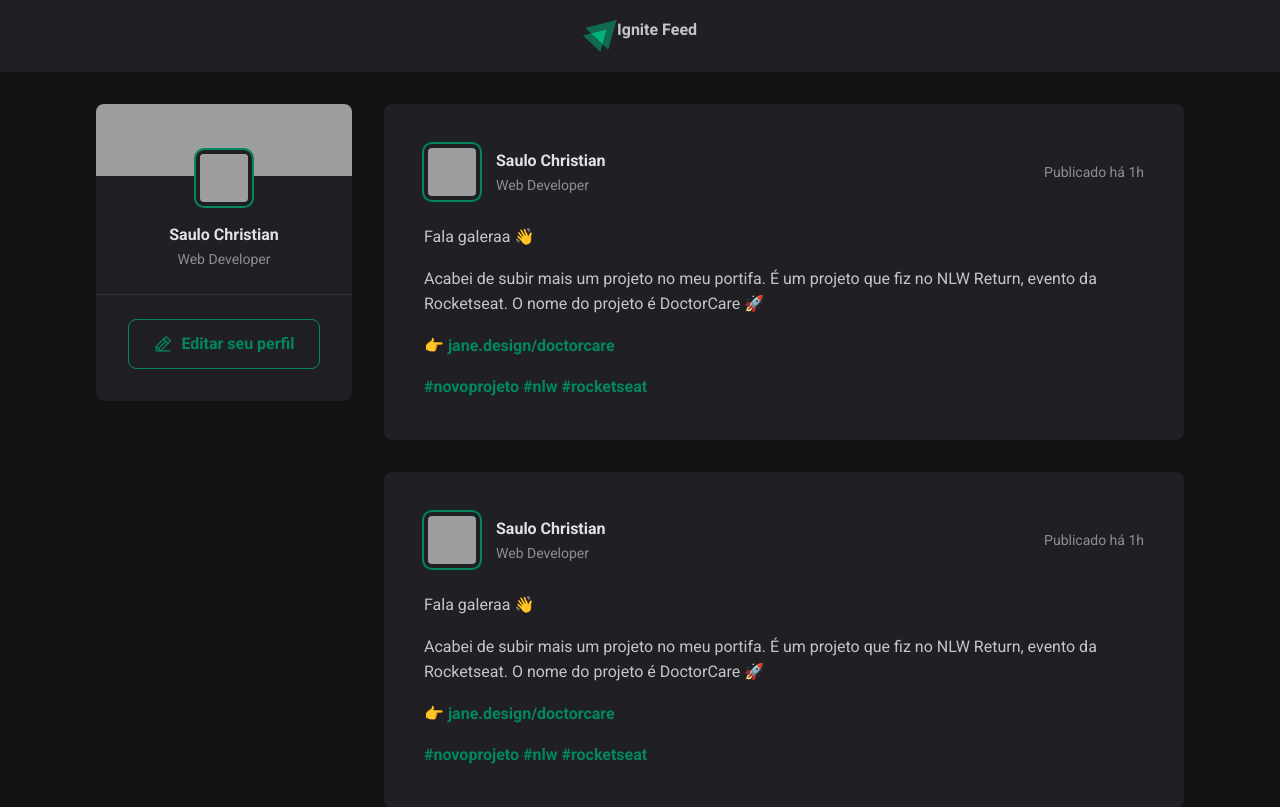
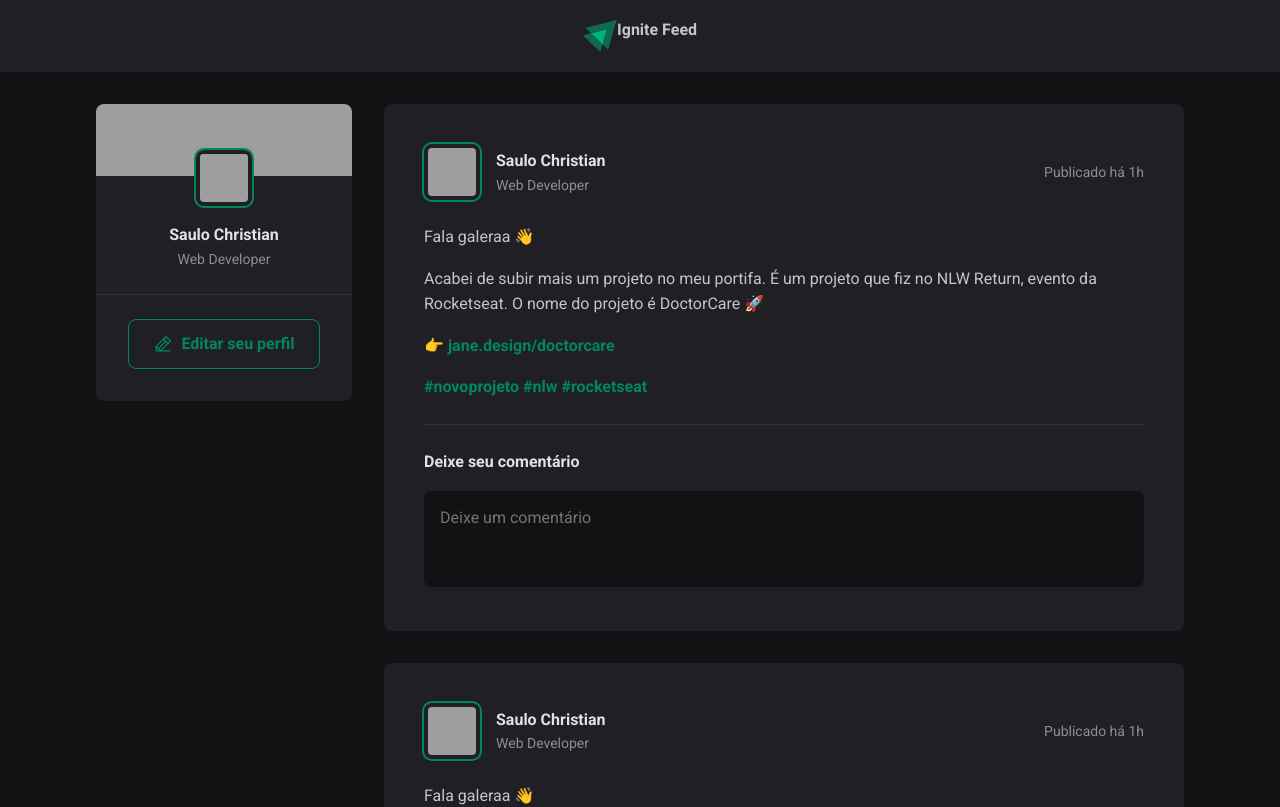
Before and after one commit to dev-saulo/Ignite-Feed, a React (Vite) app: page / in a window 1280 px wide. Shown: the top 807 px of the page. Built offline with nearby package versions, Linux system fonts and the light colour scheme; grey boxes are pictures that could not be loaded.

Commit message:
Formulário de comentários

```diff
--- a/src/components/Post.jsx
+++ b/src/components/Post.jsx
@@ -23,6 +23,17 @@
                     <a href="">#rocketseat</a>
                 </p>
             </div>
+
+            <form className={styles.commentForm}>
+                <strong>Deixe seu comentário</strong>
+
+                <textarea
+                    placeholder='Deixe um comentário'
+                />
+                <footer>
+                    <button type='submit'>Publicar</button>
+                </footer>
+            </form>
         </article>
     )
 }
--- a/src/components/Post.module.css
+++ b/src/components/Post.module.css
@@ -71,3 +71,54 @@
     color: var(--gray-400);
     line-height: 1.6;
 }
+
+.commentForm {
+    width: 100%;
+    margin-top: 1.5rem;
+    padding-top: 1.5rem;
+    border-top: 1px solid var(--gray-600);
+}
+
+.commentForm > strong {
+    line-height: 1.6;
+    color: var(--gray-100);
+}
+
+.commentForm textarea {
+    width: 100%;
+    background: var(--gray-900);
+    border: 0;
+    resize: none;
+    height: 6rem;
+    padding: 1rem;
+    border-radius: 8px;
+    color: var(--gray-100);
+    line-height: 1.4;
+    margin-top: 1rem;
+}
+
+.commentForm  footer {
+    visibility: hidden;
+    max-height: 0;
+}
+
+.commentForm:focus-within footer { /*Se houver input dentro de qualquer elemento form aplica a estilização desejada*/
+    visibility: visible;
+    max-height: none;
+}
+
+.commentForm button[type=submit] {
+    padding: 1rem 1.5rem;
+    margin-top: 1rem;
+    border-radius: 8px;
+    border: 0;
+    background: var(--green-500);
+    color: var(--withe);
+    font-weight: bold;
+    cursor: pointer;
+    transition: background-color 0.1s;
+}
+
+.commentForm button[type=submit]:hover {
+    background: var(--green-300);
+}
--- a/src/global.css
+++ b/src/global.css
@@ -10,6 +10,11 @@
 
   --green-300: #00b37e;
   --green-500: #00875f;
+}
+
+:focus {
+    outline: transparent;
+    box-shadow: 0 0 0 2px var(--green-500);
 }
 
 * {
```
